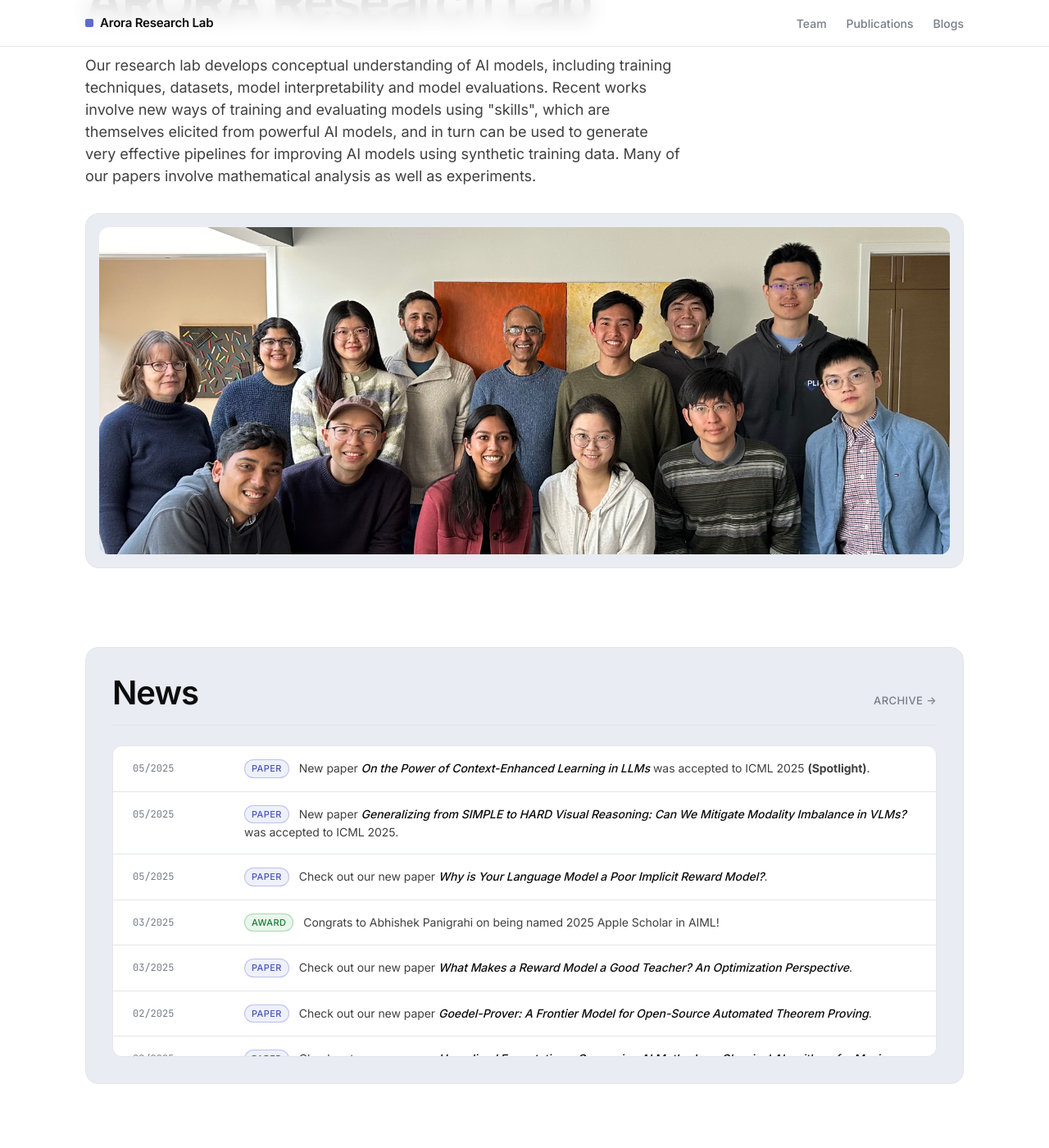
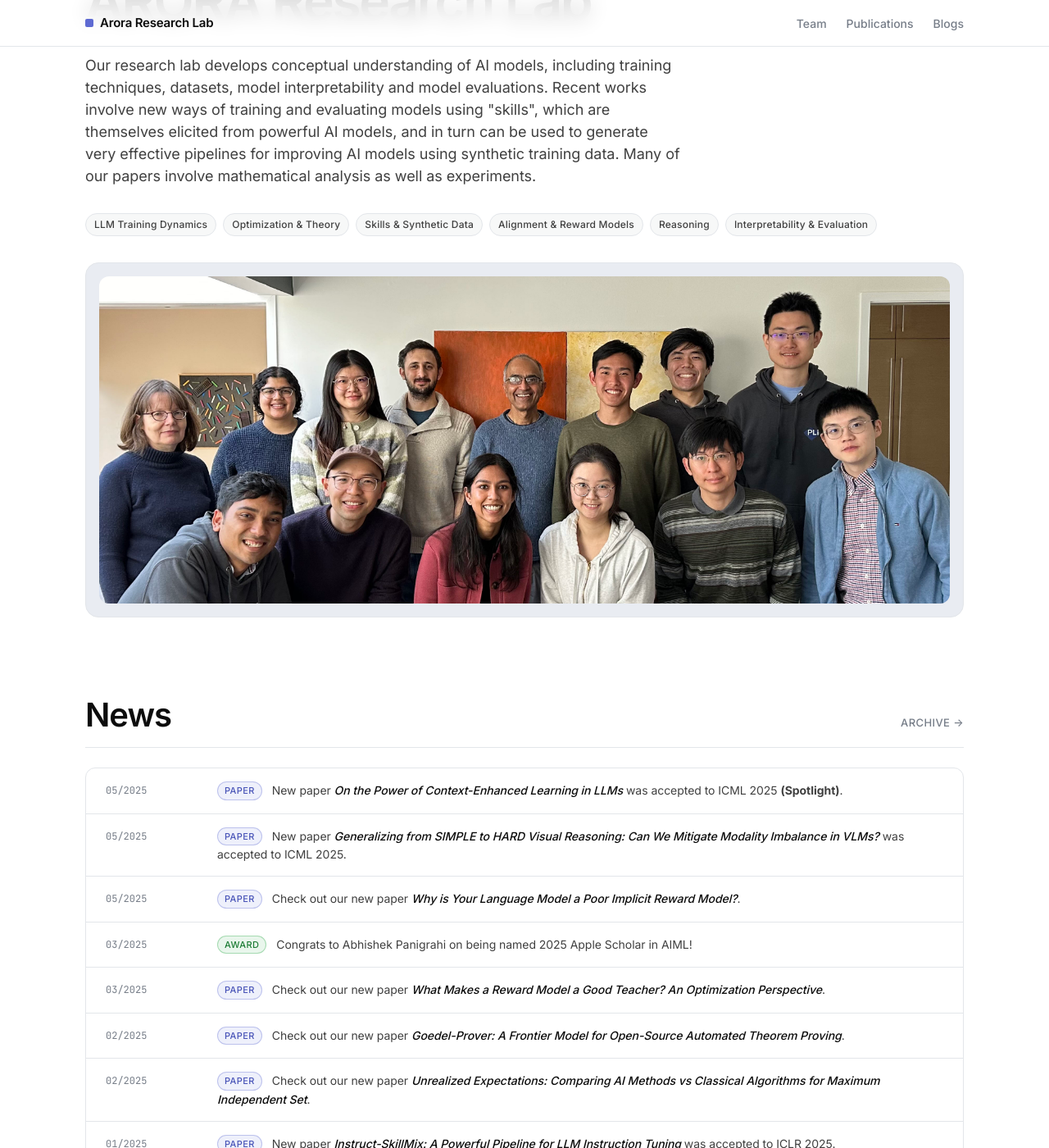
Before and after one commit to aroraresearch-princeton/aroraresearch-princeton.github.io, a Jekyll site: the page built from index.md, in a window 1280 px wide and 1400 px high, scrolled down 190 px. Shown: the whole window at 82% size. Built offline with Jekyll 4.4.1, drawn with Linux system fonts in a browser that asks for light colours; some of the changed text lies outside the part shown.

Commit message:
Add Research Areas, fix empty website, expand News block
- people.html: card root becomes <div> instead of <a> when a person has
  no website, so the click no longer dead-ends (Ziyang Cai case).
- index.md: adds a 6-tag Research Areas pill row to the hero so visitors
  can scan topic coverage at a glance. Drops the surface-light wrap
  around News — the cool-gray panel was a holdover from the dark theme.
- _sass: ships .topic-tags styling, removes the 380px news scroll cap.

Co-Authored-By: Claude Opus 4.7 (1M context) <noreply@anthropic.com>

```diff
--- a/_sass/jekyll-theme-minimal.scss
+++ b/_sass/jekyll-theme-minimal.scss
@@ -294,6 +294,31 @@ th { color: var(--color-ink); font-weight: 500; }
   border-radius: var(--r-lg);
 }
 
+/* Research-area pill row in the hero */
+.topic-tags {
+  list-style: none;
+  padding: 0;
+  margin: 0;
+  display: flex;
+  flex-wrap: wrap;
+  gap: var(--s-xs);
+}
+.topic-tags li {
+  font-size: 12px;
+  font-weight: 500;
+  letter-spacing: 0.2px;
+  color: var(--color-ink-muted);
+  background: var(--color-surface-1);
+  border: 1px solid var(--color-hairline);
+  border-radius: var(--r-pill);
+  padding: 4px 10px;
+  transition: border-color 160ms ease, color 160ms ease;
+}
+.topic-tags li:hover {
+  border-color: var(--color-primary-focus);
+  color: var(--color-ink);
+}
+
 /* Section header pattern (eyebrow + title) */
 .section-head {
   display: flex;
@@ -368,8 +393,6 @@ th { color: var(--color-ink); font-weight: 500; }
   border-radius: var(--r-lg);
   background: var(--color-surface-light-1);
   border: 1px solid var(--color-hairline-on-light);
-  max-height: 380px;
-  overflow-y: auto;
 }
 .news__row {
   display: grid;
--- a/index.md
+++ b/index.md
@@ -13,19 +13,25 @@ layout: default
     very effective pipelines for improving AI models using synthetic training data.
     Many of our papers involve mathematical analysis as well as experiments.
   </p>
+  <ul class="topic-tags" aria-label="Research areas">
+    <li>LLM Training Dynamics</li>
+    <li>Optimization &amp; Theory</li>
+    <li>Skills &amp; Synthetic Data</li>
+    <li>Alignment &amp; Reward Models</li>
+    <li>Reasoning</li>
+    <li>Interpretability &amp; Evaluation</li>
+  </ul>
   <div class="hero__image">
     <img src="/assets/img/group-photo-2024.jpg" alt="Arora Research Lab group photo, 2024" />
   </div>
 </section>
 
-<section class="surface-light">
-  <div class="section-head section-head--on-light">
-    <h2>News</h2>
-    <span class="section-head__action"><a href="/pages/news_archives.html">Archive →</a></span>
-  </div>
+<div class="section-head">
+  <h2>News</h2>
+  <span class="section-head__action"><a href="/pages/news_archives.html">Archive →</a></span>
+</div>
 
-  {% include news.html %}
-</section>
+{% include news.html %}
 
 <div class="section-head">
   <h2>Selected Talks</h2>
```
Also changed, not shown: _includes/people.html (+17 -8 lines).
